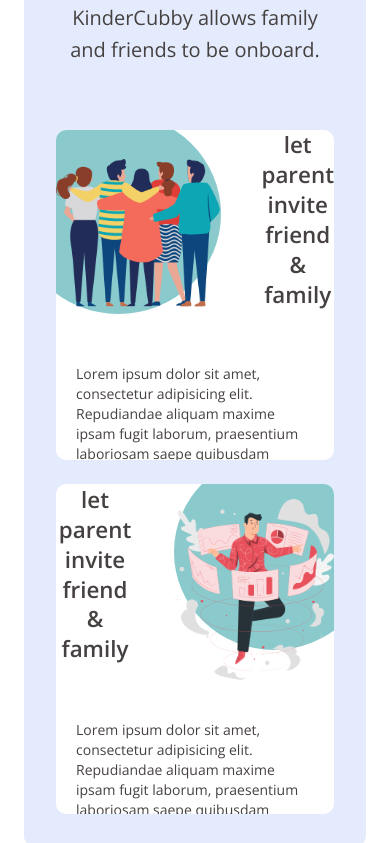
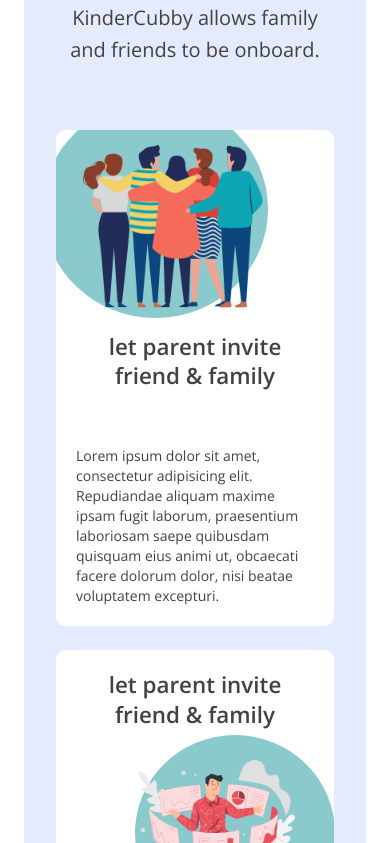
Before and after one commit to mozammel-newroz/kinder-cubby, a React (Create React App) app: page /parents-engagements in a window 390 px wide. Shown: the part 2081-2924 px from the top of the page. Built offline with nearby package versions, Linux system fonts and the light colour scheme; a web font is replaced by a local one.

Commit message:
parents-engagements update

```diff
--- a/src/pages/Features/ParentsEngagements.jsx
+++ b/src/pages/Features/ParentsEngagements.jsx
@@ -152,11 +152,17 @@ const useStyles = makeStyles((theme) => ({
     background: "#fff",
     borderRadius: 10,
     overflow: "hidden",
-    height: 330
+    height: 330,
+    [theme.breakpoints.down("xs")]: {
+      height: "100%",
+    },
   },
   parent_cart_top: {
     display: "flex",
     alignItems: "center",
+    [theme.breakpoints.down("xs")]: {
+      flexDirection: "column",
+    },
   },
   parent_cart_image: {
     position: "relative",
@@ -200,10 +206,18 @@ const useStyles = makeStyles((theme) => ({
       marginTop: 15,
       float: "right",
     },
+    [theme.breakpoints.down("xs")]: {
+      "&::before": {
+        right: -40,
+        top: -10,
+      },
+    },
   },
   parent_cart_title: {
     flex: 1,
-    // padding: 20
+    [theme.breakpoints.down("xs")]: {
+      marginTop: 20,
+    },
   },
   parent_cart_bottom: {
     padding: "40px 20px 20px 20px",
```
